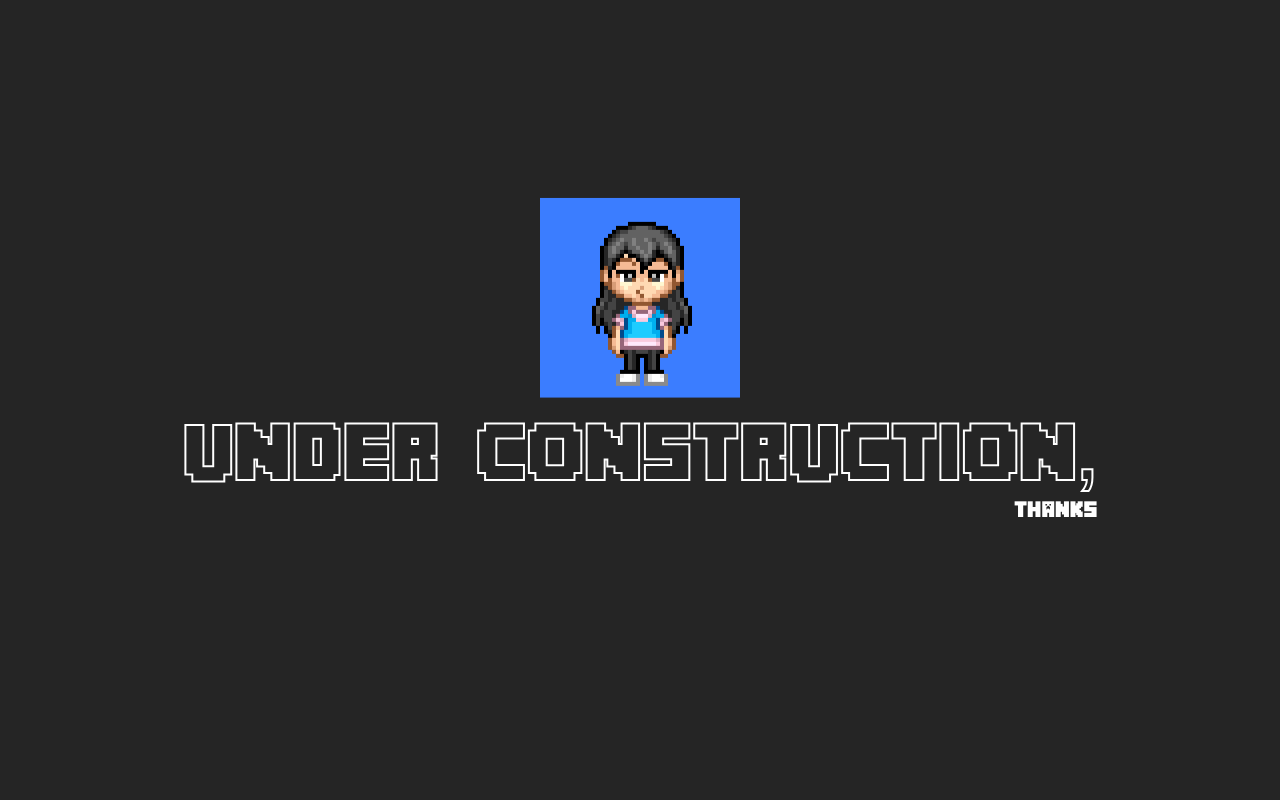
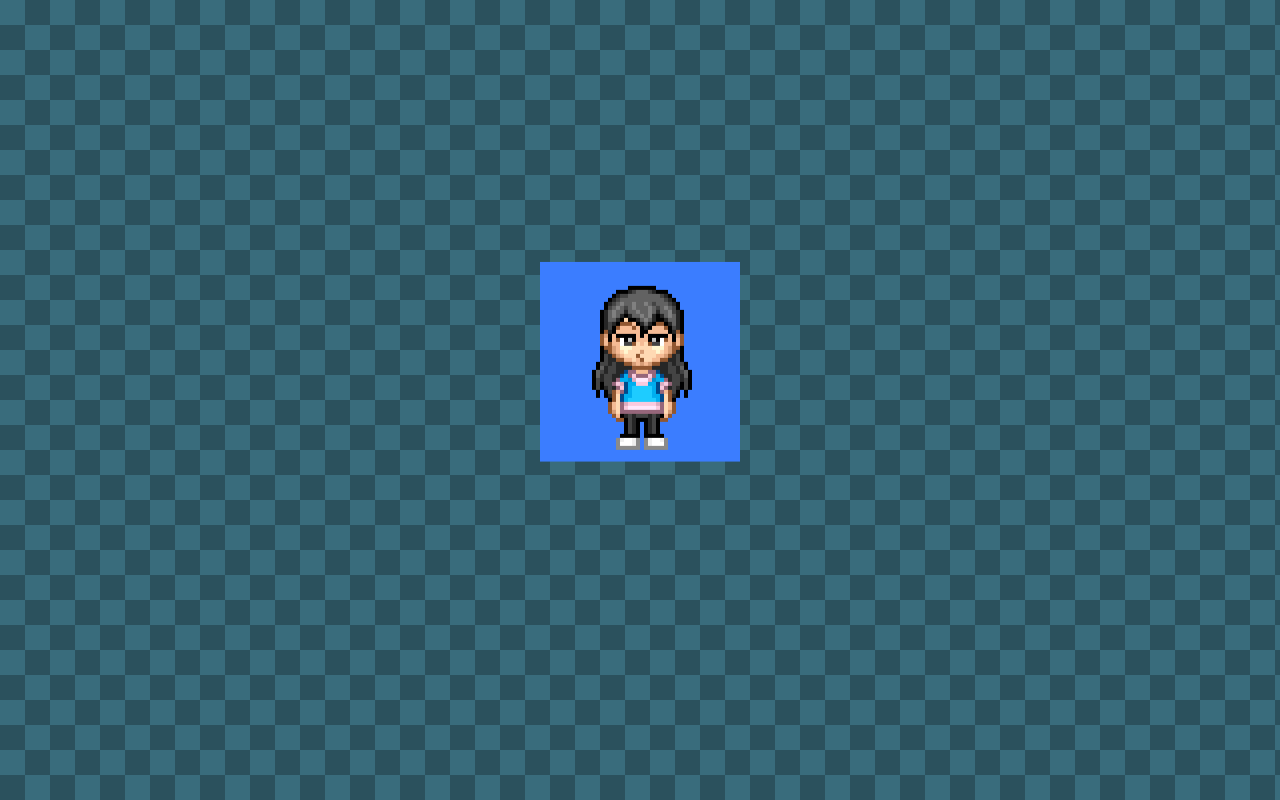
Before and after one commit to herzliyaaa/dev-portfolio, a React (Create React App) app: page / in a window 1280 px wide. Shown: the top 800 px of the page. Built offline with nearby package versions, Linux system fonts and the light colour scheme.

Commit message:
redesign 102

```diff
--- a/src/App.js
+++ b/src/App.js
@@ -7,7 +7,7 @@ import About from "./components/About.component";
 import Contact from "./components/Contact.component";
 const SkillSet = React.lazy(() => import("./components/SkillSet.component"));
 const Footer = React.lazy(() => import("./components/Footer.component"));
-
+const HomePage = React.lazy(() => import("./components/HomePage.component.jsx"));
 const portfolio = {
   name: "Herzlia Jane R. Barangan",
 };
@@ -16,7 +16,7 @@ function App() {
   return (
     <Container>
       <Parallax>
-        <Intro name={portfolio.name} />
+        <HomePage name={portfolio.name} />
       </Parallax>
       <About />
       <Parallax>
--- /dev/null
+++ b/src/components/HomePage.component.jsx
@@ -0,0 +1,25 @@
+import { motion } from "framer-motion";
+import LogoAnimation from "../sub-components/LogoAnimation.sub-component";
+import PropTypes from "prop-types";
+
+const HomePage = () => {
+  const underConstruction = "under construction";
+
+  return (
+    <>
+      <div className="flex justify-center items-center">
+        <section className="h-screen flex justify-center items-center">
+          <div className="flex justify-start items-center flex-row">
+            <LogoAnimation width={200} height={200} />
+          </div>
+        </section>
+      </div>
+    </>
+  );
+};
+
+HomePage.propTypes = {
+  name: PropTypes.string.isRequired,
+};
+
+export default HomePage;
--- a/src/index.css
+++ b/src/index.css
@@ -6,27 +6,23 @@
 @import url("https://fonts.googleapis.com/css2?family=Inter:wght@100;200;300;400;500;600;700;800;900&family=Poppins:ital,wght@0,300;0,400;0,500;0,600;0,700;0,800;1,300&display=swap");
 
 @font-face {
-    font-family: 'Minecrafter';
-    font-weight: 900;
-    src: local('Minecrafter'), url(./fonts/Minecrafter.Reg.ttf) format('truetype');
+  font-family: "Minecrafter";
+  font-weight: 900;
+  src: local("Minecrafter"), url(./fonts/Minecrafter.Reg.ttf) format("truetype");
 }
 
-
 @layer components {
-
 }
 
 .grid-container {
   display: grid;
   grid-template-columns: 1fr;
-
 }
 @media (min-width: 600px) {
   .grid-container {
-      grid-template-columns: 1fr 350px 350px 1fr;
+    grid-template-columns: 1fr 350px 350px 1fr;
   }
 }
-
 
 .row {
   display: flex;
@@ -34,13 +30,11 @@
 
 /* Create two equal columns that sits next to each other */
 .column {
-
   flex: 50%;
   padding: 10px;
   height: 500px; /* Should be removed. Only for demonstration */
-  justify-content: center,
+  justify-content: center;
 }
-
 
 * {
   margin: 0;
@@ -51,7 +45,24 @@
 
 body {
   margin: 0;
-  background: #252525 !important;
+  /* background: #492C4A !important; */
+  background-color: #396C7C;
+  background-image: linear-gradient(
+      45deg,
+      rgba(0, 0, 0, 0.25) 25%,
+      transparent 0,
+      transparent 75%,
+      rgba(0, 0, 0, 0.25) 0
+    ),
+    linear-gradient(
+      45deg,
+      rgba(0, 0, 0, 0.25) 25%,
+      transparent 0,
+      transparent 75%,
+      rgba(0, 0, 0, 0.25) 0
+    );
+  background-position: 0 0, 25px 25px;
+  background-size: 50px 50px;
   /* background: url("./images/icons/topology.jpg") no-repeat fixed !important; */
   font-family: "Minecrafter", sans-serif;
   -webkit-font-smoothing: antialiased;
@@ -67,7 +78,6 @@ code {
   -webkit-text-stroke: 2px white;
   -webkit-text-fill-color: transparent;
 }
-
 
 @media (max-width: 630px) {
   .stroke-text {
@@ -118,9 +128,9 @@ code {
 
 @keyframes spin-anim {
   0% {
-      transform: rotate(0deg);
+    transform: rotate(0deg);
   }
   100% {
-      transform: rotate(360deg);
+    transform: rotate(360deg);
   }
 }
```
